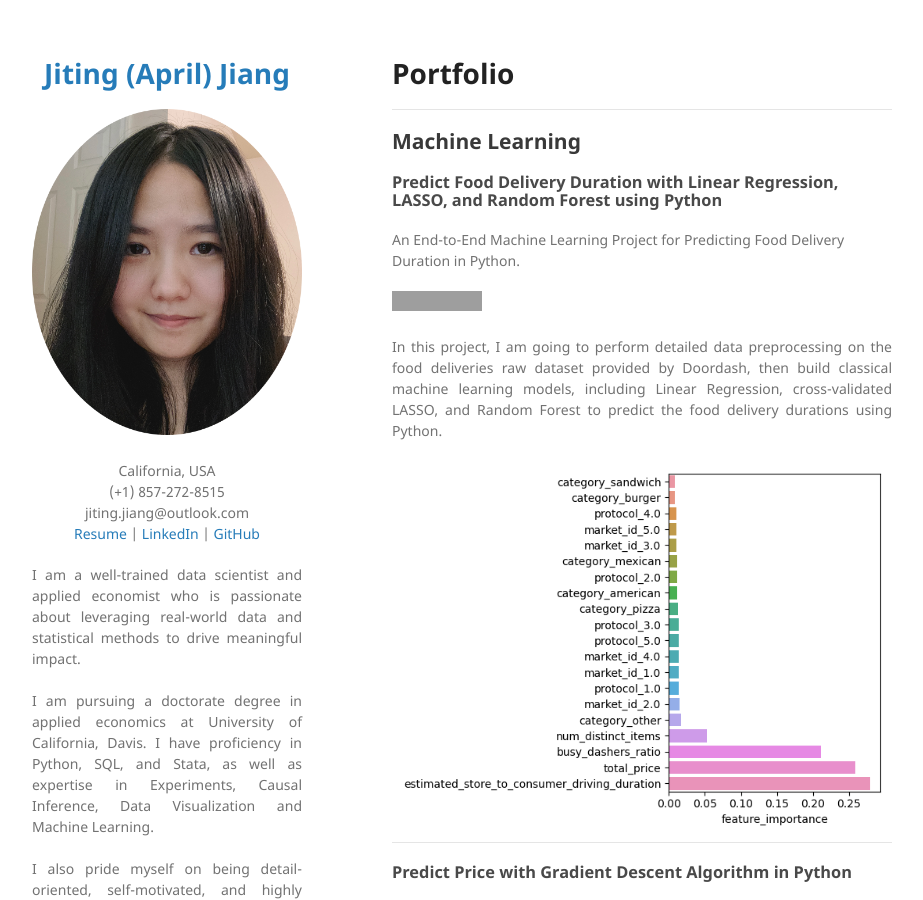
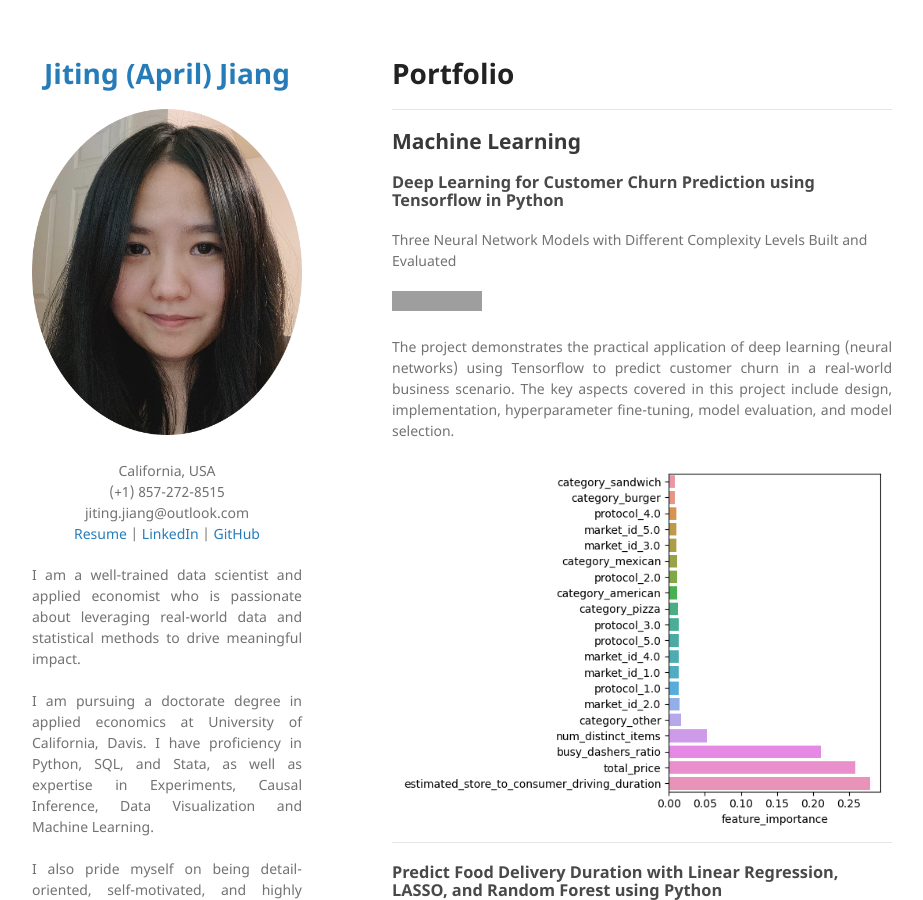
Before and after one commit to JtJiangA/minimal-portfolio, a Jekyll site: the page built from index.md, in a window 1280 px wide and 900 px high. Shown: the whole window, without its empty margins (178-1101 px from the left). Built offline with Jekyll 4.4.1, drawn with Linux system fonts in a browser that asks for light colours; our own code applies the rules of GitHub Pages for plain Markdown files; grey boxes are pictures that could not be loaded.

Commit message:
Update index.md

```diff
--- a/index.md
+++ b/index.md
@@ -2,6 +2,20 @@
 ---
 
 ## Machine Learning
+
+### Deep Learning for Customer Churn Prediction using Tensorflow in Python
+Three Neural Network Models with Different Complexity Levels Built and Evaluated
+
+[![View on GitHub](https://img.shields.io/badge/GitHub-View_on_GitHub-blue?logo=GitHub)](https://github.com/jitingjiang/predict-food-delivery-duration-with-lg-lasso-rf/blob/main/food-delivery-duration-prediction.ipynb)
+
+<div style="text-align: justify">
+The project demonstrates the practical application of deep learning (neural networks) using Tensorflow to predict customer churn in a real-world business scenario. The key aspects covered in this project include design, implementation, hyperparameter fine-tuning, model evaluation, and model selection.
+<br> <br>
+</div>
+
+<center><img src="images/feature-importance.png"/></center>
+
+---
 
 ### Predict Food Delivery Duration with Linear Regression, LASSO, and Random Forest using Python
 An End-to-End Machine Learning Project for Predicting Food Delivery Duration in Python.
```
